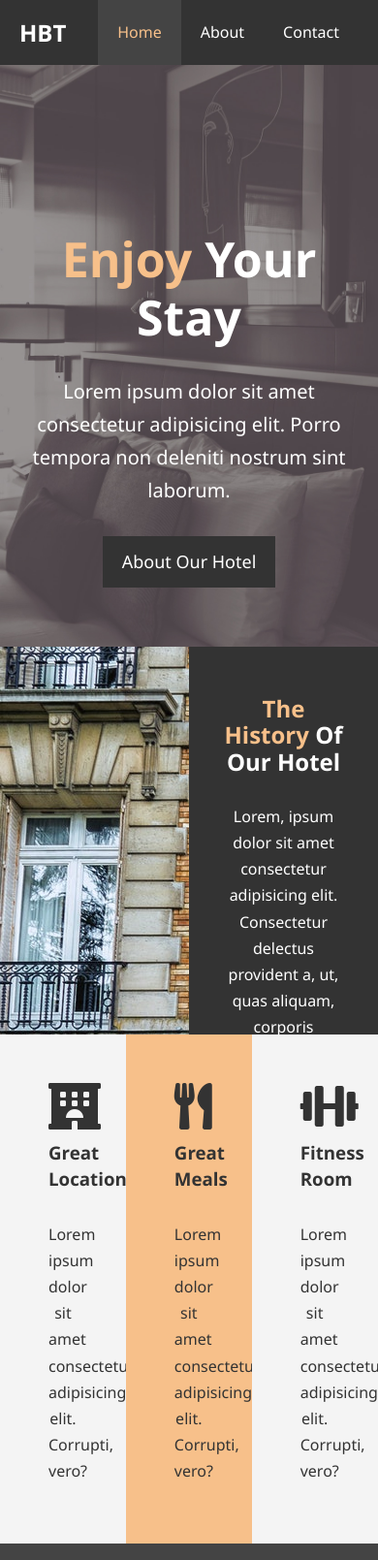
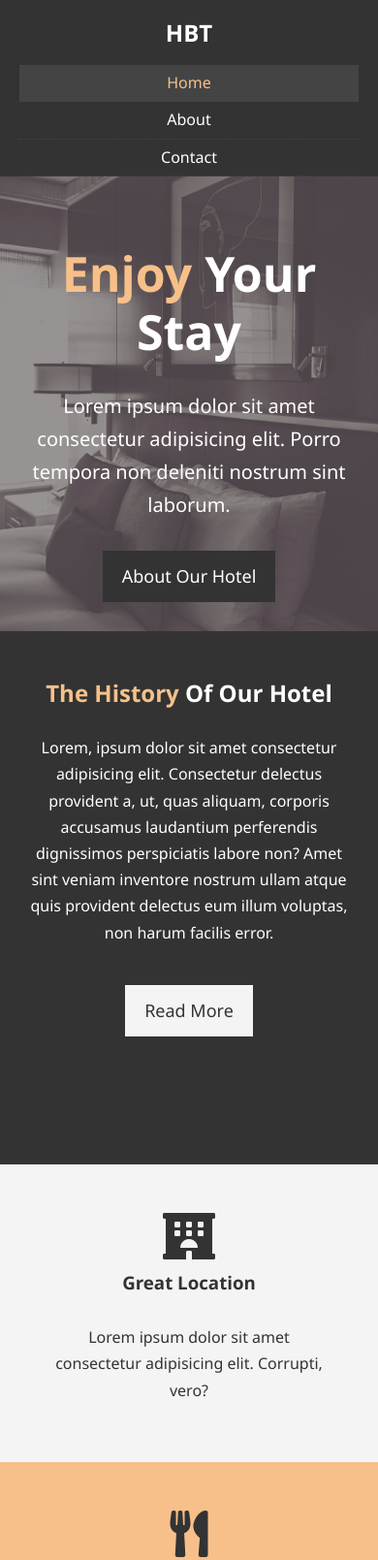
Before and after one commit to talalanwarwarraich/hotel_website_html_css_only, a plain HTML site: page index.html in a window 390 px wide. Shown: the top 1609 px of the page at 97% size. Drawn offline with Linux system fonts and the light colour scheme.

Commit message:
added responsivness for in our application for smaller devices.

```diff
--- a/about.html
+++ b/about.html
@@ -7,6 +7,7 @@
         <meta name="description" content="Welcome to the most extraordinary hotel in Boston Massachusetts">
         <meta name="keywords" content="hotel, boston hotel, new england hotel">
         <link rel="stylesheet" href="css/style.css">
+        <link rel="stylesheet" media="screen and (max-width: 768px)" href="css/mobile.css">
         <title>Hotel BT | Welcome</title>
     </head>
     <body>
--- /dev/null
+++ b/css/mobile.css
@@ -0,0 +1,69 @@
+/* NavBar */
+
+#navbar .logo {
+	float: none;
+	text-align: center;
+}
+
+#navbar ul,
+#navbar ul li {
+	float: none;
+}
+
+#navbar ul li a {
+	padding: 5px;
+	border-bottom: #444 dotted 1px;
+}
+/* Showcase */
+
+#showcase {
+	height: 100%;
+}
+
+#showcase .showcase-content {
+	padding-top: 70px;
+	padding-bottom: 30px;
+}
+
+/* Home Info */
+
+#home-info {
+	height: 550px;
+}
+
+#home-info .info-img {
+	display: none;
+}
+
+#home-info .info-content {
+	float: none;
+	width: 100%;
+}
+
+/* Boxes */
+
+.box {
+	float: none;
+	width: 100%;
+}
+
+/* About */
+
+#about-info .info-right,
+#about-info .info-left {
+	float: none;
+	width: 100%;
+}
+
+#about-info .info-right {
+	margin-top: 30px;
+}
+
+.l-heading {
+	text-align: center;
+}
+
+/* Contact */
+#contact-info .box {
+	border-bottom: #444 dotted 1px;
+}
--- a/css/style.css
+++ b/css/style.css
@@ -84,6 +84,7 @@ p {
 
 .l-heading {
 	font-size: 40px;
+	line-height: 1.2;
 }
 
 /* padding */
@@ -109,7 +110,7 @@ p {
 	color: #fff;
 }
 
-#navbar h1 {
+#navbar .logo {
 	float: left;
 	padding-top: 20px;
 }
@@ -160,7 +161,7 @@ p {
 /* Home Info */
 
 #home-info {
-	height: 400px;
+	height: 450px;
 }
 
 #home-info .info-img {
@@ -216,7 +217,7 @@ p {
 
 /* Testimonials */
 #testimonials {
-	height: 600px;
+	height: 100%;
 	background: url("../img/test-bg.jpg") no-repeat center center/cover;
 	padding-top: 40px;
 	padding-top: 100px;
--- a/index.html
+++ b/index.html
@@ -13,6 +13,7 @@
             crossorigin="anonymous"
         >
         <link rel="stylesheet" href="css/style.css">
+        <link rel="stylesheet" media="screen and (max-width: 768px)" href="css/mobile.css">
         <title>Hotel BT | Welcome</title>
     </head>
     <body>
```
Also changed, not shown: contact.html (+1 -0 lines).
